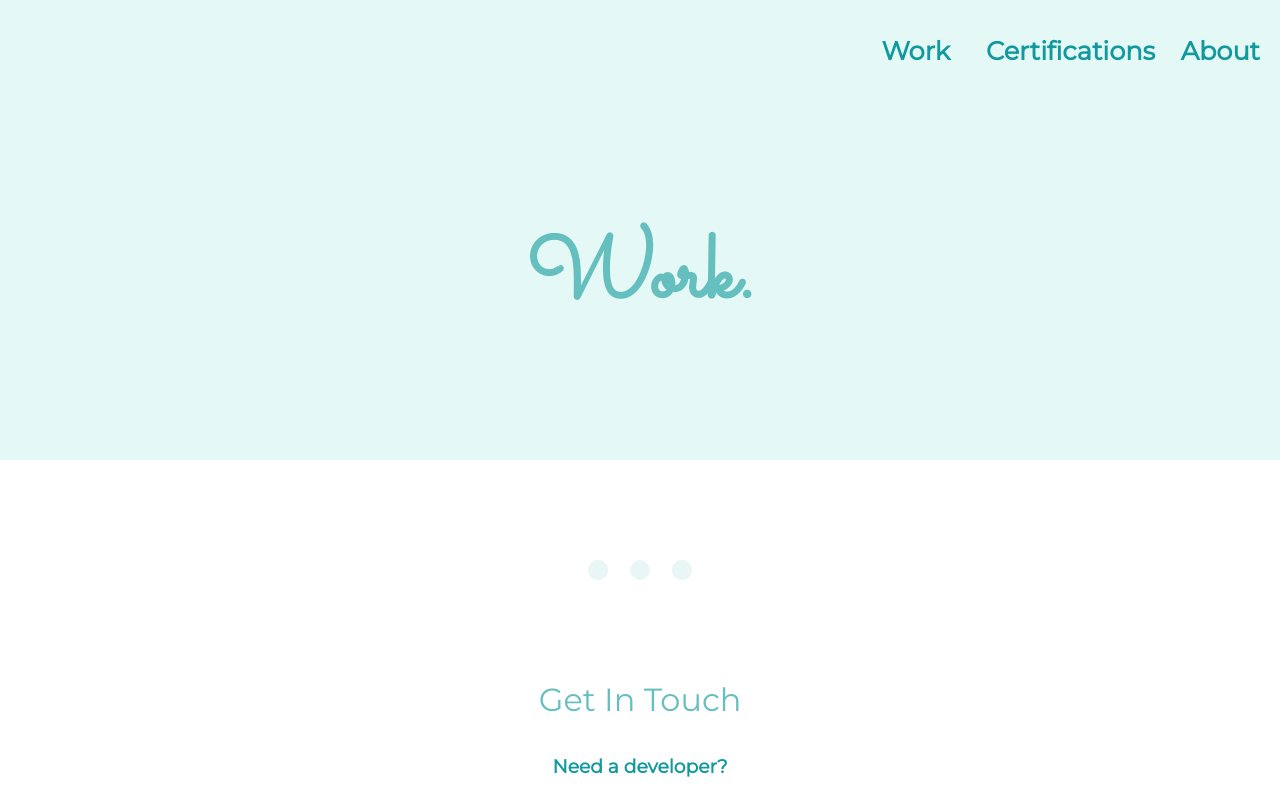
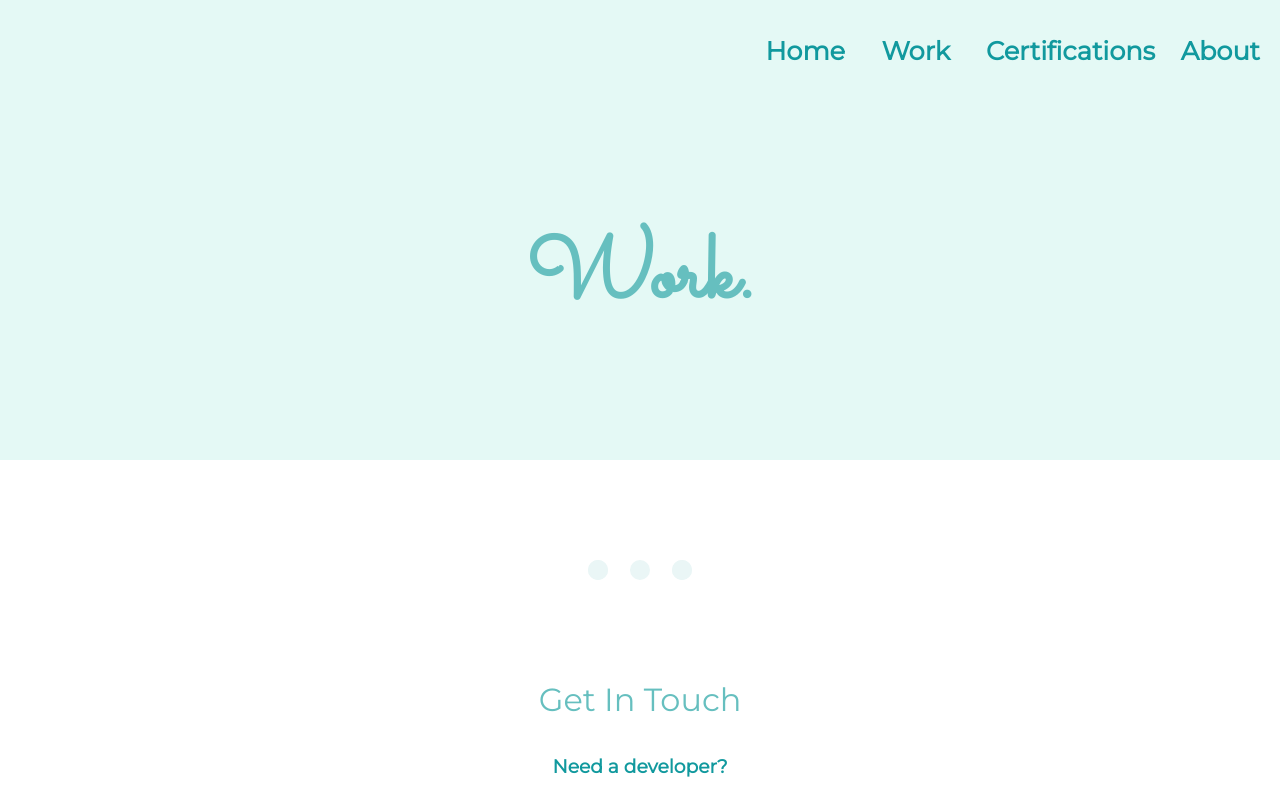
Before and after one commit to JeyWasHere21/website, a plain HTML site: page work.html in a window 1280 px wide. Shown: the top 800 px of the page. Drawn offline with Linux system fonts and the light colour scheme.

Commit message:
Update styles.css

```diff
--- a/css/styles.css
+++ b/css/styles.css
@@ -184,7 +184,7 @@ p {
 
 .home {
   position: absolute;
-  right: 1810px;
+  right: 435px;
   top: 10px;
   text-decoration: none;
   font-family: 'Montserrat', sans-serif;
```
